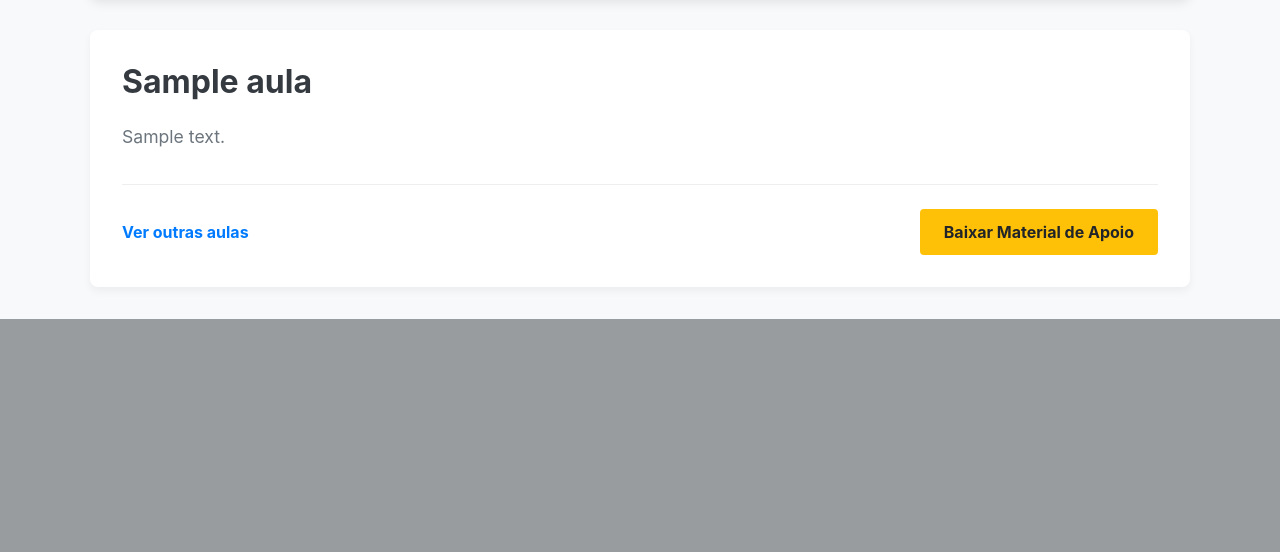
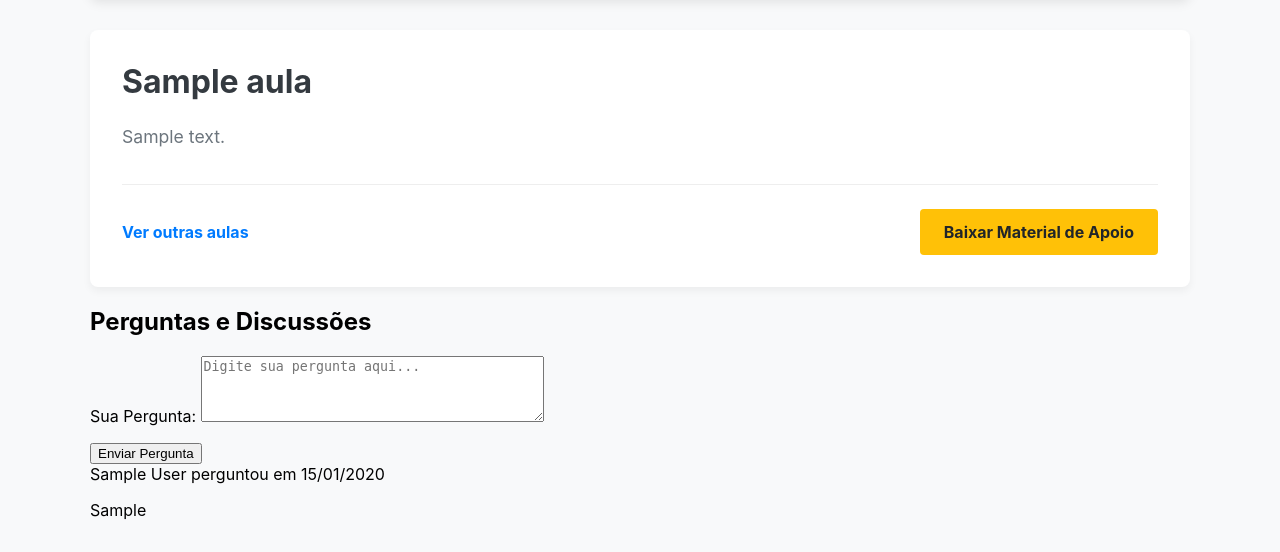
Before and after one commit to leobrda/coursePlatform, a Django app: page /cursos/aula/1/ in a window 1280 px wide. Shown: the part 714-1266 px from the top of the page. Before the commit the page ends 1033 px from the top, so only its background shows below. Run offline with Django 5.2, Linux system fonts and the light colour scheme; a user stored in the database is signed in; tables that the repository leaves empty hold one stand-in row (values such as "Sample post").

Commit message:
feat(templates): add Q&A section to lesson watch page

```diff
--- a/cursos/templates/cursos/ver_aula.html
+++ b/cursos/templates/cursos/ver_aula.html
@@ -65,6 +65,31 @@
                 {% endif %}
             </div>
         </div>
+
+        <div class="qa-section">
+            <h2>Perguntas e Discussões</h2>
+
+            <!-- Formulário para fazer uma nova pergunta -->
+            <form method="post" class="question-form">
+                {% csrf_token %}
+                {{ form_pergunta.as_p }}
+                <button type="submit" class="btn-submit">Enviar Pergunta</button>
+            </form>
+
+            <!-- Lista de perguntas existentes -->
+            <div class="question-list">
+                {% for pergunta in perguntas %}
+                    <div class="question">
+                        <span class="question-author">{{ pergunta.usuario.first_name }} {{ pergunta.usuario.last_name }}</span>
+                        <span class="question-date">perguntou em {{ pergunta.data_criacao|date:"d/m/Y" }}</span>
+                        <p class="question-content">{{ pergunta.conteudo }}</p>
+                        <!-- Futuramente, aqui entrarão as respostas -->
+                    </div>
+                {% empty %}
+                    <p>Ainda não há perguntas para esta aula. Seja o primeiro a perguntar!</p>
+                {% endfor %}
+            </div>
+        </div>
     </main>
 
 </body>
```
